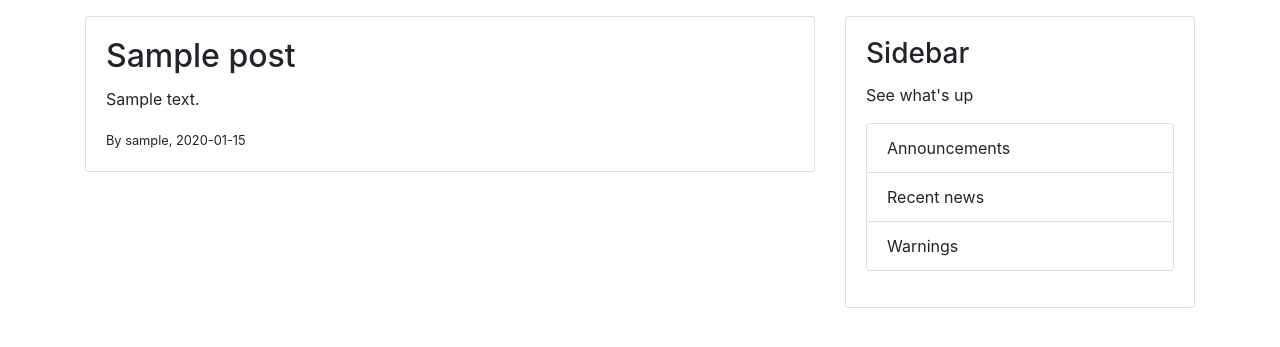
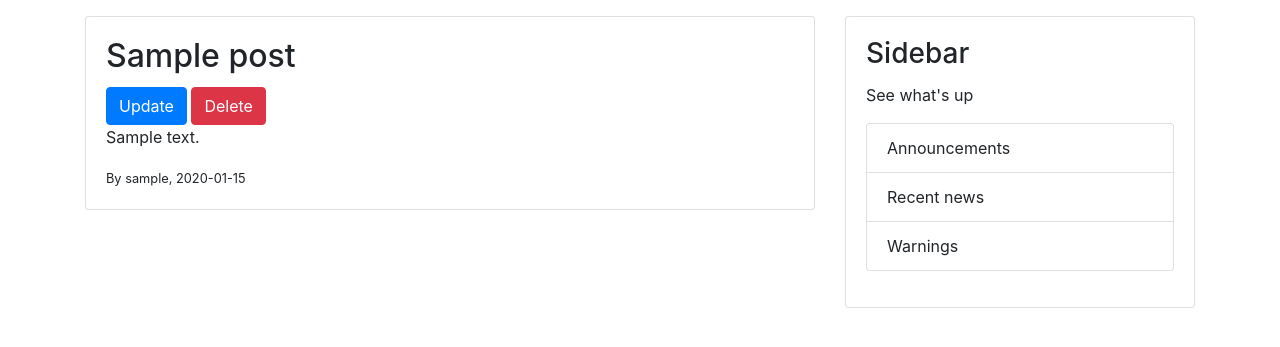
Before and after one commit to luciancic/flaskblog, a Flask app: page /post/1 in a window 1280 px wide. Shown: the part 56-403 px from the top of the page. Run offline with Flask 2, Linux system fonts and the light colour scheme; a user stored in the database is signed in; tables that the repository leaves empty hold one stand-in row (values such as "Sample post"); some libraries are stand-ins or nearby versions.

Commit message:
implement delete post

```diff
--- a/flaskblog/routes.py
+++ b/flaskblog/routes.py
@@ -124,6 +124,19 @@ def update_post(post_id):
         form.content.data = post.content
     return render_template('create_or_edit_post.html', title='New Post', legend='Update Post', form=form)
 
+
+@app.route('/post/<int:post_id>/delete', methods=['GET', 'DELETE'])
+@login_required
+def delete_post(post_id):
+    post = Post.query.get_or_404(post_id)
+    if post.author != current_user:
+        abort(403)
+    db.session.delete(post)
+    db.session.commit()
+    flash('Post deleted!', 'success')
+    return redirect(url_for('home'))
+
+
 @app.route('/user/<username>')
 def user_profile(username):
     user = User.query.filter_by(username=username).first_or_404()
--- a/flaskblog/templates/post.html
+++ b/flaskblog/templates/post.html
@@ -3,9 +3,38 @@
 {% block content %}
     <div class="card">
         <div class="card-body">
-            <h2 class="card-title">{{ post.title }}</h2>
+            <div>
+                <h2 class="card-title">{{ post.title }}</h2>
+                {% if post.author == current_user %}
+                    <a class="btn btn-primary" href="{{ url_for('update_post', post_id=post.id) }}">Update</a>
+                    <button type="button" class="btn btn-danger" data-toggle="modal" data-target="#deleteModal">Delete</a>
+                {% endif %}
+            </div>
             <p class="card-text">{{ post.content }}</p>
             <small class="card-subtitle">By {{ post.author.username }}, {{ post.date_posted.date() }}</small>
         </div>
     </div>
+
+    <!-- Modal -->
+    <div class="modal fade" id="deleteModal" tabindex="-1" role="dialog" aria-labelledby="deleteModalLabel" aria-hidden="true">
+        <div class="modal-dialog" role="document">
+            <div class="modal-content">
+                <div class="modal-header">
+                <h5 class="modal-title" id="deleteModalLabel">Delete Post?</h5>
+                <button type="button" class="close" data-dismiss="modal" aria-label="Close">
+                    <span aria-hidden="true">&times;</span>
+                </button>
+                </div>
+                <div class="modal-body">
+                    This action cannot be undone. Are you sure you want to delete your post?
+                </div>
+                <div class="modal-footer">
+                    <form action="{{ url_for('delete_post', post_id=post.id) }}" method="DELETE">
+                        <button type="button" class="btn btn-secondary" data-dismiss="modal">Cancel</button>
+                        <button type="submit" class="btn btn-danger">Delete</button>
+                    </form>
+                </div>
+            </div>
+        </div>
+    </div>
 {% endblock %}
```
